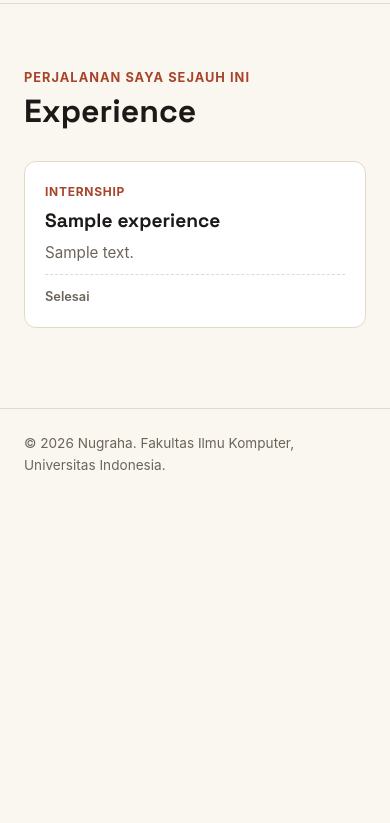
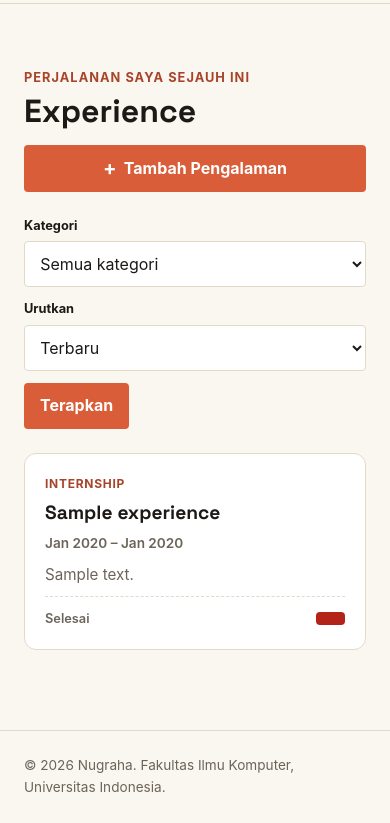
Before and after one commit to LVNAx/myPortofolio, a Django app: page /experience/ in a window 390 px wide. Shown: the part 73-896 px from the top of the page. Before the commit the page ends 543 px from the top, so only its background shows below. Run offline with Django 5.2, Linux system fonts and the light colour scheme; tables that the repository leaves empty hold one stand-in row (values such as "Sample post").

Commit message:
feat: Menambahkan form tambah, hapus, filter, dan JSON delivery untuk Experience

```diff
--- a/main/urls.py
+++ b/main/urls.py
@@ -1,5 +1,6 @@
 from django.urls import path
-from main.views import show_main, show_experience, project_list, show_journey, create_project, get_projects_json, delete_project
+from main.views import (show_main, show_experience, project_list, show_journey, create_project, get_projects_json,
+                        delete_project, create_experience, delete_experience, get_experience_json)
 
 app_name = "main"
 
@@ -10,5 +11,9 @@ urlpatterns = [
     path("journey/", show_journey, name="show_journey"),
     path("projects/add/", create_project, name="create_project"),
     path("api/projects/", get_projects_json, name="get_projects_json"),
-    path("projects/<uuid:project_id>/delete/",delete_project,name="delete_project")
+    path("projects/<uuid:project_id>/delete/",delete_project,name="delete_project"),
+
+    path("experience/add/", create_experience, name="create_experience"),
+    path("experience/<uuid:experience_id>/delete/", delete_experience, name="delete_experience"),
+    path("api/experience/", get_experience_json, name="get_experience_json"),
 ]
--- a/main/views.py
+++ b/main/views.py
@@ -3,7 +3,7 @@ from django.core import serializers
 from django.http import HttpResponse
 from django.shortcuts import get_object_or_404, redirect, render
 from .models import Person, Mahasiswa, Experience, Project, JourneyStage
-from .forms import ProjectForm
+from .forms import ProjectForm, ExperienceForm
 import hmac
 from django.conf import settings
 
@@ -39,14 +39,24 @@ def show_main(request):
     }
     return render(request, "index.html", context)
 
+def show_experience(request):
+    category, sort = get_experience_filter(request)
 
-def show_experience(request):
+    # Data akan diambil dari JSON, lalu bakal diubah jadi objek experience
+    json_response = get_experience_json(request)
+    experiences = [
+        item.object
+        for item in serializers.deserialize("json", json_response.content.decode("utf-8"))
+    ]
+
     context = {
         **PROFILE,
-        "experience_list": Experience.objects.all(),
+        "experience_list": experiences,
+        "category_choices": Experience.EXPERIENCE_CHOICES,
+        "selected_category": category,
+        "selected_sort": sort,
     }
     return render(request, "experience.html", context)
-
 
 def show_journey(request):
     context = {
@@ -114,3 +124,63 @@ def delete_project(request, project_id):
             messages.error(request, "Kode rahasia salah. Proyek tidak dihapus.")
 
     return redirect("main:project_list")
+
+EXPERIENCE_SORT = {
+    "newest": "-started_at",
+    "oldest": "started_at",
+}
+
+def get_experience_filter(request):
+    # Ini utk membaca ?category dan ?sort dari url akan cuman nerima nilai yang valid
+
+    category = request.GET.get("category", "").strip()
+    if category not in dict(Experience.EXPERIENCE_CHOICES):
+        category = ""
+
+    sort = request.GET.get("sort", "newest")
+    if sort not in EXPERIENCE_SORT:
+        sort = "newest"
+
+    return category, sort
+
+# Endpoint JSON, dipakai juga oleh show_experience sebagai sumber data
+def get_experience_json(request):
+    category, sort = get_experience_filter(request)
+    experiences = Experience.objects.all()
+
+    if category:
+        experiences = experiences.filter(category=category)
+
+    experiences = experiences.order_by(EXPERIENCE_SORT[sort], "title")
+    experience_json = serializers.serialize("json", experiences)
+    return HttpResponse(experience_json, content_type="application/json")
+
+def create_experience(request):
+    form = ExperienceForm(request.POST or None)
+
+    if request.method == "POST" and form.is_valid():
+        if is_owner(request, form.cleaned_data.get("secret", "")):
+            form.save()
+            messages.success(request, "Pengalaman baru berhasil ditambahkan!")
+            return redirect("main:show_experience")
+
+        form.add_error("secret", "Kode rahasia salah.")
+
+    context = {
+        **PROFILE,
+        "form": form,
+    }
+    return render(request, "experience_form.html", context)
+
+
+def delete_experience(request, experience_id):
+    experience = get_object_or_404(Experience, pk=experience_id)
+
+    if request.method == "POST":
+        if is_owner(request, request.POST.get("secret", "")):
+            experience.delete()
+            messages.success(request, "Pengalaman berhasil dihapus!")
+        else:
+            messages.error(request, "Kode rahasia salah. Pengalaman tidak dihapus.")
+
+    return redirect("main:show_experience")
--- a/static/css/experience.css
+++ b/static/css/experience.css
@@ -1,5 +1,58 @@
 /* Styling untuk Experience */
 
+/* Header: judul di kiri, tombol tambah di kanan */
+.experience-header {
+    display: flex;
+    justify-content: space-between;
+    align-items: flex-end;
+    gap: 1rem;
+    margin-bottom: 1.5rem;
+}
+
+.experience-add-button {
+    display: inline-flex;
+    align-items: center;
+    gap: 0.45rem;
+    flex-shrink: 0;
+}
+
+.experience-add-button span {
+    font-size: 1.25rem;
+    line-height: 1;
+}
+
+/* Filter kategori dan urutan */
+.experience-filter {
+    display: flex;
+    flex-wrap: wrap;
+    align-items: flex-end;
+    gap: 0.75rem;
+    margin-bottom: 1.5rem;
+}
+
+.experience-filter__field label {
+    display: block;
+    margin-bottom: 0.3rem;
+    font-size: 0.8rem;
+    font-weight: 700;
+}
+
+.experience-filter__field select {
+    min-width: 180px;
+    padding: 0.7rem;
+    background-color: var(--surface);
+    border: 1px solid var(--line);
+    border-radius: var(--radius);
+    color: var(--ink);
+    font: inherit;
+}
+
+.experience-filter__field select:focus {
+    outline: 2px solid var(--accent);
+    border-color: var(--accent);
+}
+
+/* Kartu */
 .experience-grid {
     display: grid;
     grid-template-columns: repeat(auto-fill, minmax(260px, 1fr));
@@ -26,16 +79,35 @@
     line-height: 1.25;
 }
 
+.experience-period {
+    color: var(--text-muted);
+    font-size: 0.85rem;
+    font-weight: 600;
+}
+
 .experience-description {
     color: var(--text-muted);
     font-size: 0.95rem;
 }
 
-/* Status selalu di dasar kartu */
-.experience-status {
+/* Status dan tombol hapus selalu di dasar kartu */
+.experience-footer {
     margin-top: auto;
     padding-top: 0.75rem;
     border-top: 1px dashed var(--line);
+    display: flex;
+    justify-content: space-between;
+    align-items: center;
+    flex-wrap: wrap;
+    gap: 0.5rem;
+}
+
+.experience-footer .button {
+    font-size: 0.8rem;
+    padding: 0.4rem 0.9rem;
+}
+
+.experience-status {
     font-size: 0.8rem;
     font-weight: 600;
     color: var(--text-muted);
@@ -44,3 +116,19 @@
 .experience-status--ongoing {
     color: var(--accent-dark);
 }
+
+@media (max-width: 600px) {
+    .experience-header {
+        flex-direction: column;
+        align-items: stretch;
+    }
+
+    .experience-add-button {
+        justify-content: center;
+    }
+
+    .experience-filter__field,
+    .experience-filter__field select {
+        width: 100%;
+    }
+}
--- a/templates/base.html
+++ b/templates/base.html
@@ -38,7 +38,7 @@
                 <a href="{% url 'main:show_journey' %}"
                    {% if current == 'show_journey' %}aria-current="page"{% endif %}>Journey</a>
                 <a href="{% url 'main:show_experience' %}"
-                   {% if current == 'show_experience' %}aria-current="page"{% endif %}>Experience</a>
+                   {% if current == 'show_experience' or current == 'create_experience' %}aria-current="page"{% endif %}>Experience</a>
                 <a href="{% url 'main:project_list' %}"
                    {% if current == 'project_list' %}aria-current="page"{% endif %}>Projects</a>
             </nav>
--- a/templates/experience.html
+++ b/templates/experience.html
@@ -11,10 +11,36 @@
 <section class="page-section">
     <div class="container">
 
-        <header class="page-header">
-            <p class="kicker">Perjalanan saya sejauh ini</p>
-            <h1 class="page-title">Experience</h1>
+        <header class="page-header experience-header">
+            <div>
+                <p class="kicker">Perjalanan saya sejauh ini</p>
+                <h1 class="page-title">Experience</h1>
+            </div>
+            <a href="{% url 'main:create_experience' %}" class="button experience-add-button">
+                <span aria-hidden="true">+</span>
+                Tambah Pengalaman
+            </a>
         </header>
+
+        <form method="get" action="{% url 'main:show_experience' %}" class="experience-filter">
+            <div class="experience-filter__field">
+                <label for="filter-category">Kategori</label>
+                <select id="filter-category" name="category">
+                    <option value="">Semua kategori</option>
+                    {% for value, label in category_choices %}
+                    <option value="{{ value }}"{% if value == selected_category %} selected{% endif %}>{{ label }}</option>
+                    {% endfor %}
+                </select>
+            </div>
+            <div class="experience-filter__field">
+                <label for="filter-sort">Urutkan</label>
+                <select id="filter-sort" name="sort">
+                    <option value="newest"{% if selected_sort == "newest" %} selected{% endif %}>Terbaru</option>
+                    <option value="oldest"{% if selected_sort == "oldest" %} selected{% endif %}>Terlama</option>
+                </select>
+            </div>
+            <button type="submit" class="button">Terapkan</button>
+        </form>
 
         {% if experience_list %}
         <div class="experience-grid">
@@ -22,13 +48,24 @@
             <article class="card experience-card">
                 <p class="experience-category">{{ experience.get_category_display }}</p>
                 <h2 class="experience-title">{{ experience.title }}</h2>
+                <p class="experience-period">
+                    {{ experience.started_at|date:"M Y" }} &ndash;
+                    {% if experience.ended_at %}{{ experience.ended_at|date:"M Y" }}{% else %}Sekarang{% endif %}
+                </p>
                 <p class="experience-description">{{ experience.description }}</p>
-                <p class="experience-status{% if experience.is_ongoing %} experience-status--ongoing{% endif %}">
-                    {% if experience.is_ongoing %}Sedang berlangsung{% else %}Selesai{% endif %}
-                </p>
+
+                <div class="experience-footer">
+                    <span class="experience-status{% if experience.is_ongoing %} experience-status--ongoing{% endif %}">
+                        {% if experience.is_ongoing %}Sedang berlangsung{% else %}Selesai{% endif %}
+                    </span>
+                    {% url 'main:delete_experience' experience.id as delete_url %}
+                    {% include "components/delete_modal.html" with modal_id=experience.id item_label="Pengalaman" item_title=experience.title delete_url=delete_url %}
+                </div>
             </article>
             {% endfor %}
         </div>
+        {% elif selected_category %}
+        <p class="empty-state">Tidak ada pengalaman pada kategori ini.</p>
         {% else %}
         <p class="empty-state">Belum ada pengalaman yang ditambahkan.</p>
         {% endif %}
```
Also changed, not shown: main/forms.py (+27 -1 lines), templates/experience_form.html (added, +41 -0 lines).
